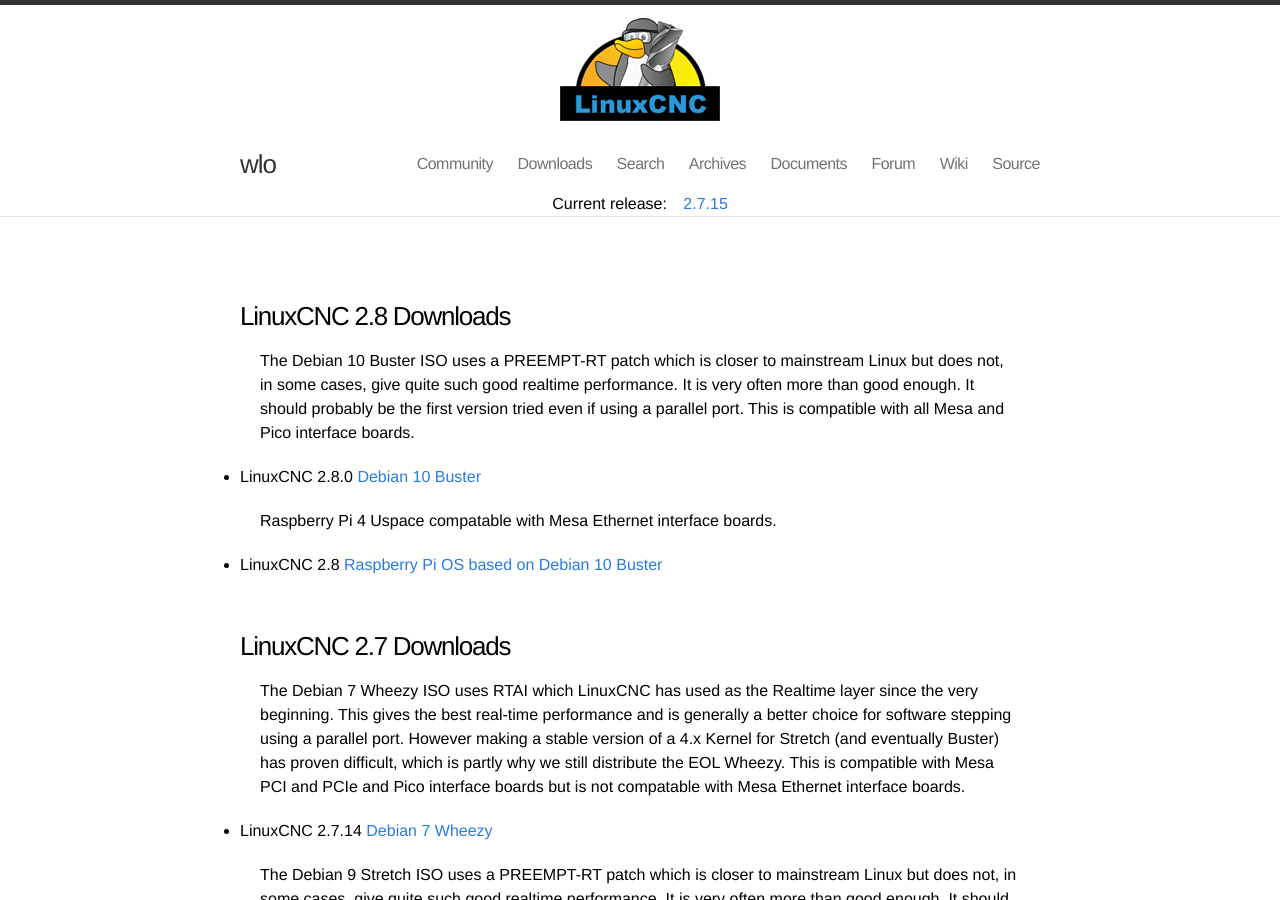
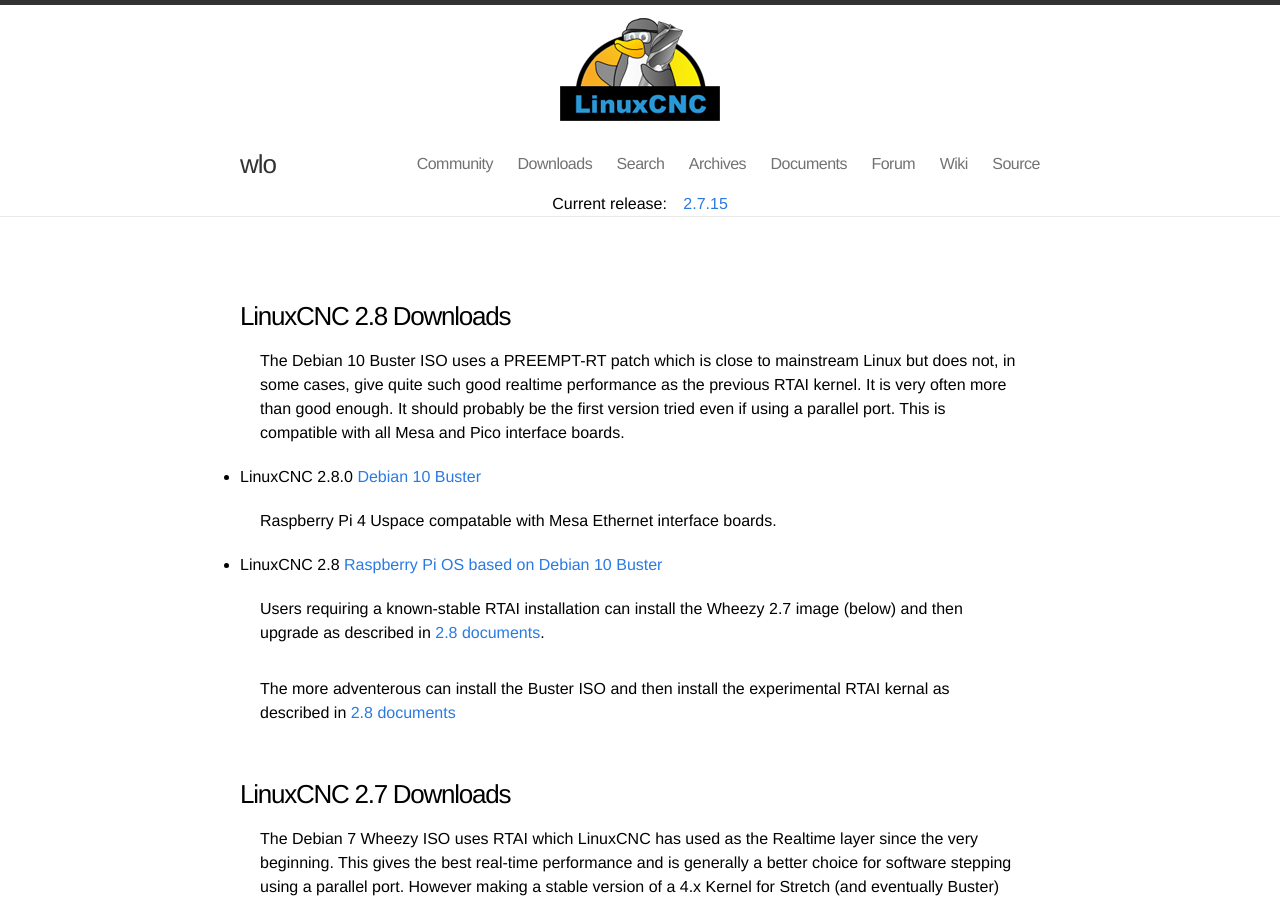
Before and after one commit to LinuxCNC/wlo, a Jekyll site: the page built from downloads/index.md, in a window 1280 px wide and 900 px high. Built offline with Jekyll 4.4.1, drawn with Linux system fonts in a browser that asks for light colours.

Commit message:
add info on rtai

```diff
--- a/downloads/index.md
+++ b/downloads/index.md
@@ -9,11 +9,11 @@
 
 ## LinuxCNC 2.8 Downloads
 
-The Debian 10 Buster ISO uses a PREEMPT-RT patch which is closer to mainstream
-Linux but does not, in some cases, give quite such good realtime performance.
-It is very often more than good enough. It should probably be the first version
-tried even if using a parallel port. This is compatible with all Mesa and Pico
-interface boards.
+The Debian 10 Buster ISO uses a PREEMPT-RT patch which is close to mainstream
+Linux but does not, in some cases, give quite such good realtime performance as
+the previous RTAI kernel. It is very often more than good enough. It should
+probably be the first version tried even if using a parallel port.
+This is compatible with all Mesa and Pico interface boards.
 
 * LinuxCNC 2.8.0 [Debian 10 Buster](http://www.linuxcnc.org/iso/linuxcnc-2.8.0-buster.iso)
 
@@ -21,6 +21,13 @@
 
 * LinuxCNC 2.8 [Raspberry Pi OS based on Debian 10 Buster](https://www.linuxcnc.org/iso/linuxcnc-2.8.0-pi4.zip)
 
+Users requiring a known-stable RTAI installation can install the Wheezy 2.7
+image (below) and then upgrade as described in
+[2.8 documents](http://linuxcnc.org/docs/2.8/html/getting-started/updating-linuxcnc.html).
+
+The more adventerous can install the Buster ISO and then install the
+experimental RTAI kernal as described in
+[2.8 documents](http://linuxcnc.org/docs/2.8/html/getting-started/getting-linuxcnc.html#cha:Installing-RTAI)
 
 ## LinuxCNC 2.7 Downloads
 
```
